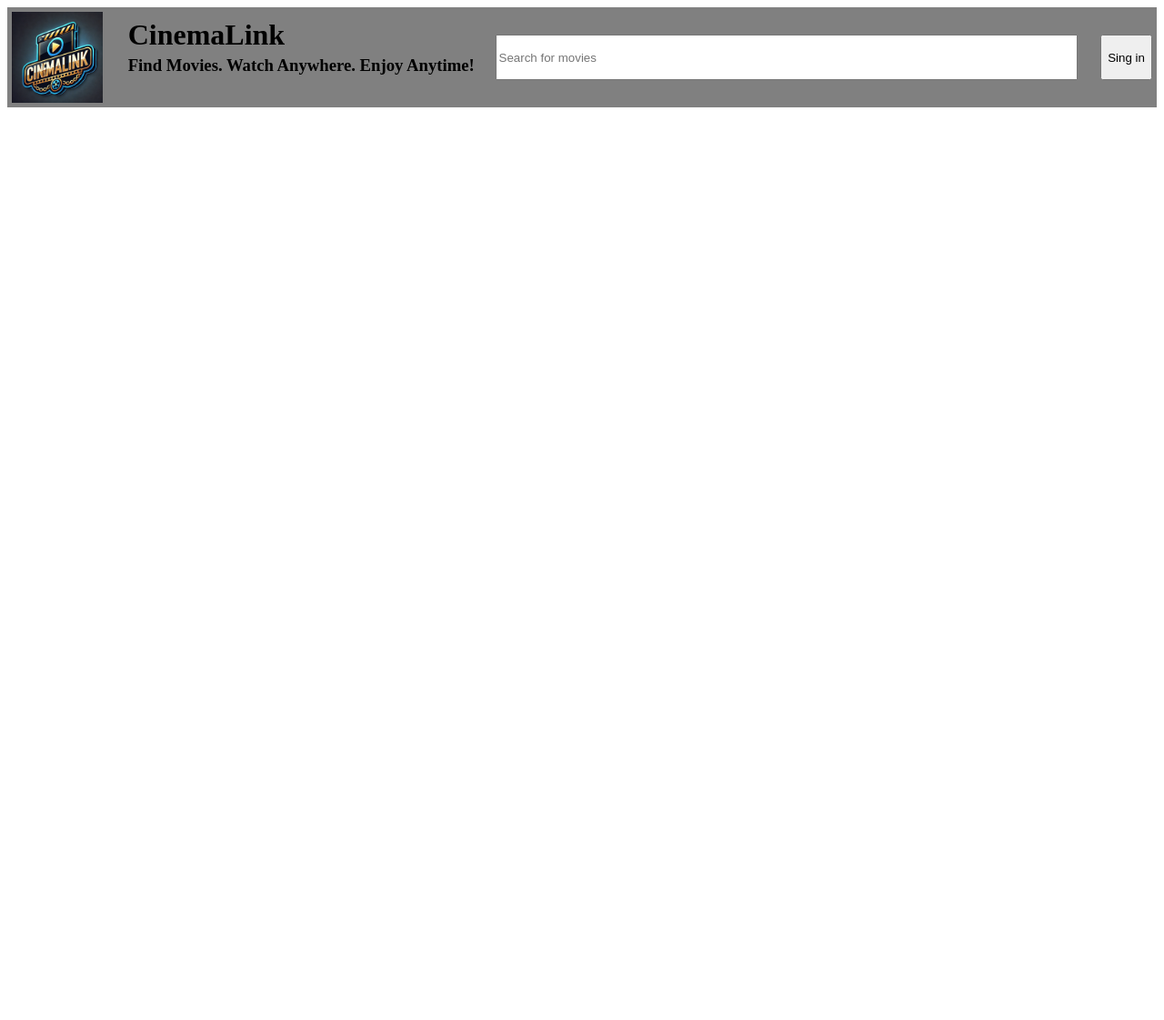
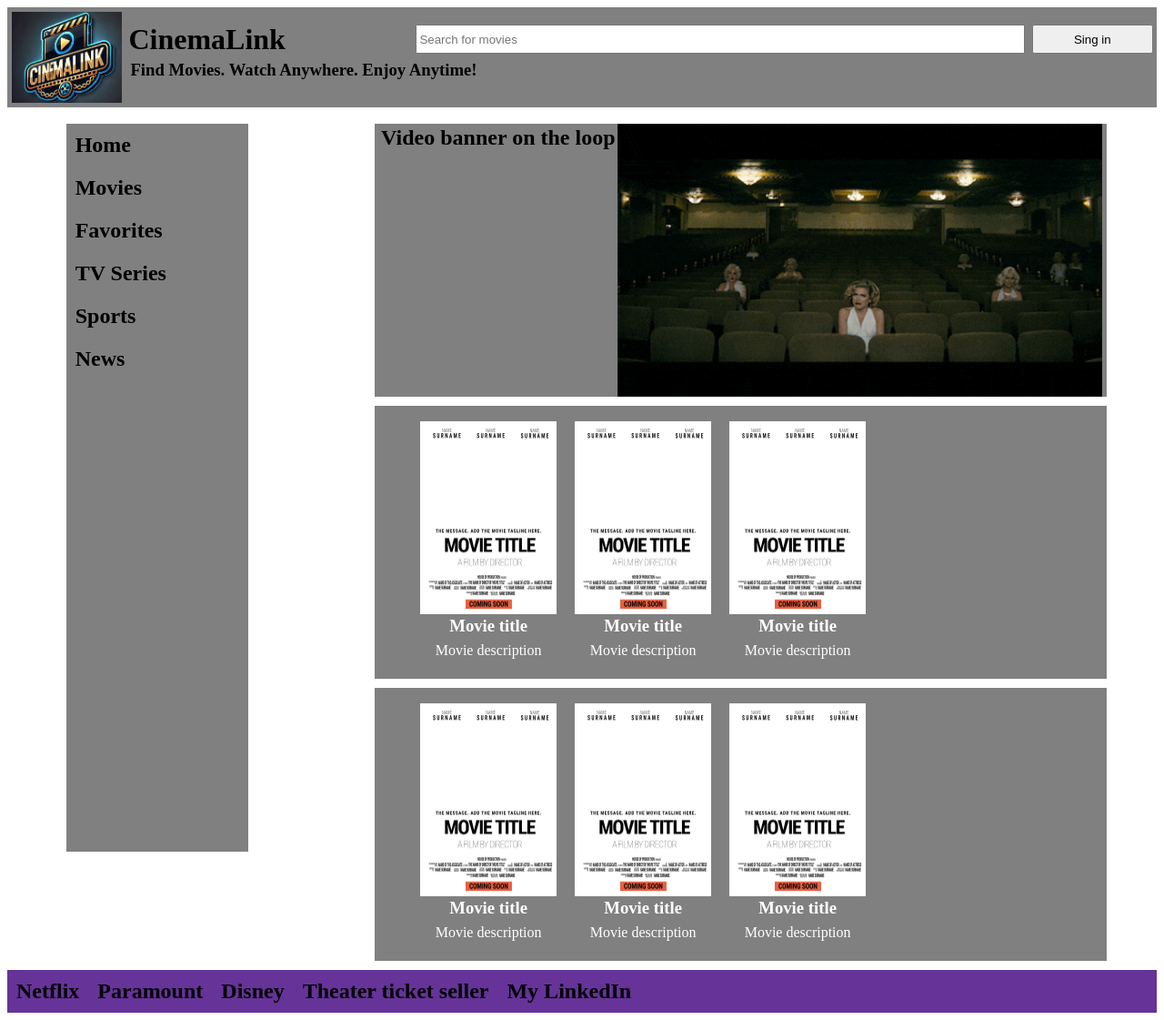
Before and after one commit to IgorPetrovKrsk/Wireframe, a plain HTML site: page pages/index.html in a window 1280 px wide. Shown: the whole page at 91% size. Before the commit the page ends 800 px from the top, so only its background shows below. Drawn offline with Linux system fonts and the light colour scheme.

Commit message:
First draft of the wireframe. Added basic structure of the wireframe. Draft first design.

```diff
--- a/pages/index.html
+++ b/pages/index.html
@@ -1,20 +1,113 @@
 <!DOCTYPE html>
 <html lang="en">
+
 <head>
    <meta charset="UTF-8">
    <meta name="viewport" content="width=device-width, initial-scale=1.0">
    <title>CinemaLink</title>
    <link rel="stylesheet" href="../styles/styles.css">
 </head>
+
 <body>
    <header>
-        <img id="cinemaLinkLogo" src="/images/Cinemalink.webp" alt="Cinemalink logo">
-        <div id="textCinemaLink">
+      <img id="cinemaLinkLogo" src="/images/Cinemalink_cropper.webp" alt="Cinemalink logo">
+      <div style="width: 100%;">
+         <div id="cinemaLinkTextSearch">
             <h1>CinemaLink</h1>
-            <h3>Find Movies. Watch Anywhere. Enjoy Anytime!</h3>
+            <div id="searchSignIn">
+               <input id="inSearch" type="search" placeholder="Search for movies">
+               <button id="btnSignIn">Sing in</button>
             </div>
-        <input id="inSearch" type="text" placeholder="Search for movies">
-        <button id="btnSignIn">Sing in</button>
+         </div>
+         <h3 id="textSlogan">Find Movies. Watch Anywhere. Enjoy Anytime!</h3>
+      </div>
+
    </header>
+   <br>
+   <div id="navigationCoreContent">
+      <nav id="navigation">
+         <ul id="navigationul">
+            <a href="">
+               <li>Home</li>
+            </a>
+            <a href="">
+               <li>Movies</li>
+            </a>
+            <a href="">
+               <li>Favorites</li>
+            </a>
+            <a href="">
+               <li>TV Series</li>
+            </a>
+            <a href="">
+               <li>Sports</li>
+            </a>
+            <a href="">
+               <li>News</li>
+            </a>
+         </ul>
+      </nav>
+
+      <div id="coreContent">
+         <section id="videoBanner">
+            <h1>Video banner on the loop</h1>
+            <img id="cinemaLinkVideo" src="../images/Cinema.gif" alt="CinemaLink commertial">
+         </section>
+
+         <section id="newRelises">
+               <ul class="movieNewsList">
+               <li class="movieSection">
+                  <img class="moviePoster" src="../images/movie-poster.jpg" alt="Movie poster">
+                  <h3>Movie title</h3>
+                  <p>Movie description</p>
+               </li>
+               <li class="movieSection">
+                  <img class="moviePoster" src="../images/movie-poster.jpg" alt="Movie poster">
+                  <h3>Movie title</h3>
+                  <p>Movie description</p>
+               </li>
+               <li class="movieSection">
+                  <img class="moviePoster" src="../images/movie-poster.jpg" alt="Movie poster">
+                  <h3>Movie title</h3>
+                  <p>Movie description</p>
+               </li>
+            </ul>
+         </section>
+
+         <section id="news">
+            <ul class="movieNewsList">
+               <li class="movieSection">
+                  <img class="moviePoster" src="../images/movie-poster.jpg" alt="Movie poster">
+                  <h3>Movie title</h3>
+                  <p>Movie description</p>
+               </li>
+               <li class="movieSection">
+                  <img class="moviePoster" src="../images/movie-poster.jpg" alt="Movie poster">
+                  <h3>Movie title</h3>
+                  <p>Movie description</p>
+               </li>
+               <li class="movieSection">
+                  <img class="moviePoster" src="../images/movie-poster.jpg" alt="Movie poster">
+                  <h3>Movie title</h3>
+                  <p>Movie description</p>
+               </li>
+            </ul>
+         </section>
+      </div>
+   </div>
+   <footer>
+      <ul id="footerUl">
+         <a href=""><li>Netflix</li></a>
+         <a href=""><li>Paramount</li></a>
+         <a href=""><li>Disney</li></a>
+         <a href=""><li>Theater ticket seller</li></a>
+         <a href="https://www.linkedin.com/in/igorpetrovkrsk/" target="_blank"><li>My LinkedIn</li></a>
+
+      </ul>
+
+   </footer>
+
+
 </body>
+
 </html>
--- a/styles/styles.css
+++ b/styles/styles.css
@@ -1,27 +1,141 @@
-header{
+header {
   display: flex;
-    justify-content: space-between;
   background-color: gray;
   padding: 0px;
 }
-h1,h3{
+
+#cinemaLinkTextSearch {
+  display: flex;
+  width: 100%;
+  justify-content: space-around;
+  background-color: gray;
+  padding: 0px;
+  margin-top: 15px;
+}
+
+#searchSignIn {
+  display: flex;
+  width: 100%;
+  justify-content: flex-end;
+}
+
+h1,
+h3 {
   margin: 0px;
   padding: 2px;
 }
 
-#cinemaLinkLogo{
-    width: 100px;
+#cinemaLinkLogo {
   height: 100px;
   padding: 5px;
 }
 
-#inSearch{
-    width: 50%;
-    margin: 30px 0px;
+#inSearch {
+  width: 70%;
+  height: 2rem;
+  margin: 4px;
 }
-#btnSignIn{
-    margin: 30px 5px;
+
+#btnSignIn {
+  margin: 4px;
+  height: 2rem;
+  width: 10em;
 }
-#textCinemaLink{
+
+#textCinemaLink {
   margin: 10px 0px;
 }
+
+#textSlogan {
+  padding-left: 4px;
+}
+
+#navigation {
+  background-color: gray;
+  width: 200px;
+  height: 800px;
+  padding: 0px;
+}
+
+#navigationul {
+  padding: 0px;
+  margin: 0px;
+}
+
+li {
+  list-style-type: none;
+  padding: 10px;
+}
+
+li:hover {
+  background-color: lightgray;
+  font-size: xx-large;
+}
+
+a {
+  text-decoration: none;
+  color: black;
+  font-weight: 800;
+  font-size: x-large;
+}
+
+#videoBanner {
+  display: flex;
+  width: 100%;
+  height: 300px;
+  margin-left: 10px;
+  background-color: gray;
+  padding: 0px;
+  justify-content: center;
+}
+
+#navigationCoreContent {
+  display: flex;
+  justify-content: space-around;
+}
+
+#newRelises {
+  display: flex;
+  height: 300px;
+  width: 100%;
+  background-color: gray;
+  margin: 10px 10px;
+}
+
+#news {
+  display: flex;
+  height: 300px;
+  width: 100%;
+  background-color: gray;
+  margin: 10px 10px;
+}
+
+.moviePoster {
+  width: 150px;
+}
+
+.movieSection {
+  display: flex;
+  flex-direction: column;
+  justify-content: center;
+  align-items: center;
+  margin: 0px;
+  color: white;
+}
+
+.movieNewsList {
+  display: flex;
+  flex-direction: row;
+}
+
+#footerUl{
+  display: flex;
+  padding: 0px;
+  margin: 0px;
+  background-color: rebeccapurple;
+}
+
+p {
+  margin: 5px;
+  padding: 0px;
+}
```
Also changed, not shown: images/Cinema.gif (added), images/Cinemalink_cropper.webp (added), images/movie-poster.jpg (added). Lines whose indentation alone changed are shown as unchanged.
